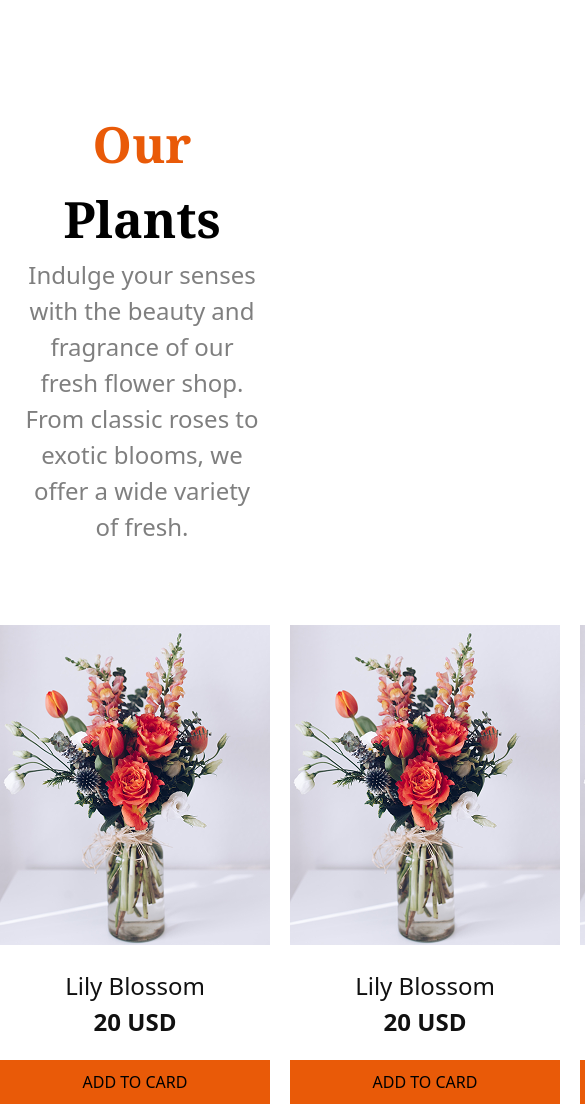
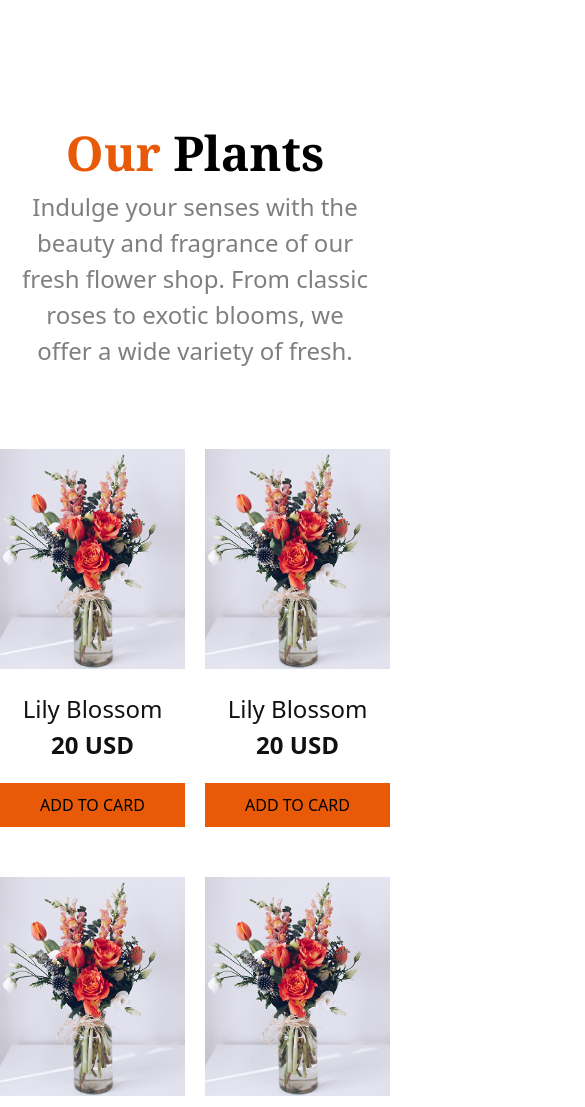
Before and after one commit to EliyasMiah/flower-shop, a plain HTML site: page index.html in a window 390 px wide. Shown: the part 758-1865 px from the top of the page, 585 px wide, since content can reach past the window. Drawn offline with nearby package versions, Linux system fonts and the light colour scheme.

Commit message:
header and product section responsive complete

```diff
--- a/index.html
+++ b/index.html
@@ -12,97 +12,10 @@
     <link
         href="https://fonts.googleapis.com/css2?family=Noto+Serif:ital,wght@0,100..900;1,100..900&family=Poppins:ital,wght@0,100;0,200;0,300;0,400;0,500;0,600;0,700;0,800;0,900;1,100;1,200;1,300;1,400;1,500;1,600;1,700;1,800;1,900&display=swap"
         rel="stylesheet">
+    <link rel="stylesheet" href="style/flower.css">
     <title>Flower Shop</title>
-    <style>
-        .noto-serif-primary {
-            font-family: "Noto Serif", serif;
-            font-optical-sizing: auto;
-            font-weight: 700;
-            font-style: normal;
-            font-variation-settings:
-                "wdth" 100;
-        }
-
-        .hed-description {
-            font-size: 1.5rem;
-            color: rgba(0, 0, 0, 0.5);
-        }
-
-        .product-section {
-            max-width: 1140px;
-            margin: 0 auto;
-            margin-top: 120px;
-        }
-
-        .product-header {
-            font-size: 50px;
-            font-weight: 700;
-        }
-
-        .our {
-            color: #E95A08;
-        }
-
-        .product-description {
-            font-size: 1.5rem;
-            color: rgba(0, 0, 0, 0.5);
-        }
-
-        .header-contant {
-            text-align: center;
-            margin: 0 126px;
-        }
-
-        .card-container {
-            display: grid;
-            grid-template-columns: repeat(4, 1fr);
-            gap: 20px;
-            margin-top: 50px;
-        }
-
-        .card {
-            width: 270px;
-            text-align: center;
-            margin-top: 30px;
-        }
-
-        .contant {
-            margin: 20px 0;
-            color: #111111;
-            font-size: 1.5rem;
-        }
-
-        .price {
-            font-weight: 700;
-        }
-
-        .btn-primary {
-            background-color: #E95A08;
-            padding: 10px 30px;
-            width: 100%;
-        }
 
 
-
-        /* Responsive  */
-
-        @media screen and (max-width:576px) {
-            .header-contant {
-                flex-direction: column;
-                flex-direction: column-reverse;
-                gap: 30px;
-                margin-left: 20px;
-            }
-
-            .header-img {
-                margin: 0;
-            }
-
-            .menu {
-                display: none;
-            }
-        }
-    </style>
 </head>
 
 <body>
@@ -142,8 +55,8 @@
     <main>
         <section class="product-section">
             <div class="product-container">
-                <div class="header-contant">
-                    <h2 class="product-header noto-serif-primary"><span class="our">Our</span> Plants</h2>
+                <div class="product-header-contant">
+                    <h2 class="product-main-header noto-serif-primary"><span class="our">Our</span> Plants</h2>
                     <p class="product-description">
                         Indulge your senses with the beauty and fragrance of our fresh flower shop.
                         From classic roses to exotic blooms, we offer a wide variety of fresh.
--- /dev/null
+++ b/style/flower.css
@@ -0,0 +1,96 @@
+
+        .noto-serif-primary {
+            font-family: "Noto Serif", serif;
+            font-optical-sizing: auto;
+            font-weight: 700;
+            font-style: normal;
+            font-variation-settings:
+                "wdth" 100;
+        }
+
+        .hed-description {
+            font-size: 1.5rem;
+            color: rgba(0, 0, 0, 0.5);
+        }
+/* product section start */
+        .product-section {
+            max-width: 1140px;
+            margin: 0 auto;
+            margin-top: 120px;
+        }
+        .product-header-contant {
+            text-align: center;
+            margin: 0 126px;
+        }
+        .product-main-header {
+            font-size: 3rem;
+            font-weight: 700;
+        }
+
+        .our {
+            color: #E95A08;
+        }
+
+        .product-description {
+            font-size: 1.5rem;
+            color: rgba(0, 0, 0, 0.5);
+        }
+
+
+
+        .card-container {
+            display: grid;
+            grid-template-columns: repeat(4, 1fr);
+            gap: 20px;
+            margin-top: 50px;
+        }
+
+        .card {
+            max-width: 270px;
+            text-align: center;
+            margin-top: 30px;
+        }
+
+        .contant {
+            margin: 20px 0;
+            color: #111111;
+            font-size: 1.5rem;
+        }
+
+        .price {
+            font-weight: 700;
+        }
+
+        .btn-primary {
+            background-color: #E95A08;
+            padding: 10px 30px;
+            width: 100%;
+        }
+
+
+
+        /* Responsive  */
+
+        @media screen and (max-width:576px) {
+            .header-contant {
+                flex-direction: column;
+                flex-direction: column-reverse;
+                gap: 30px;
+                margin-left: 20px;
+            }
+
+            .header-img {
+                margin: 0;
+            }
+
+            .menu {
+                display: none;
+            }
+            /* product section */
+            .card-container{
+                grid-template-columns: repeat(2, 1fr);
+            }
+        .product-header-contant{
+            margin: 0 20px;
+        }
+        }
```
